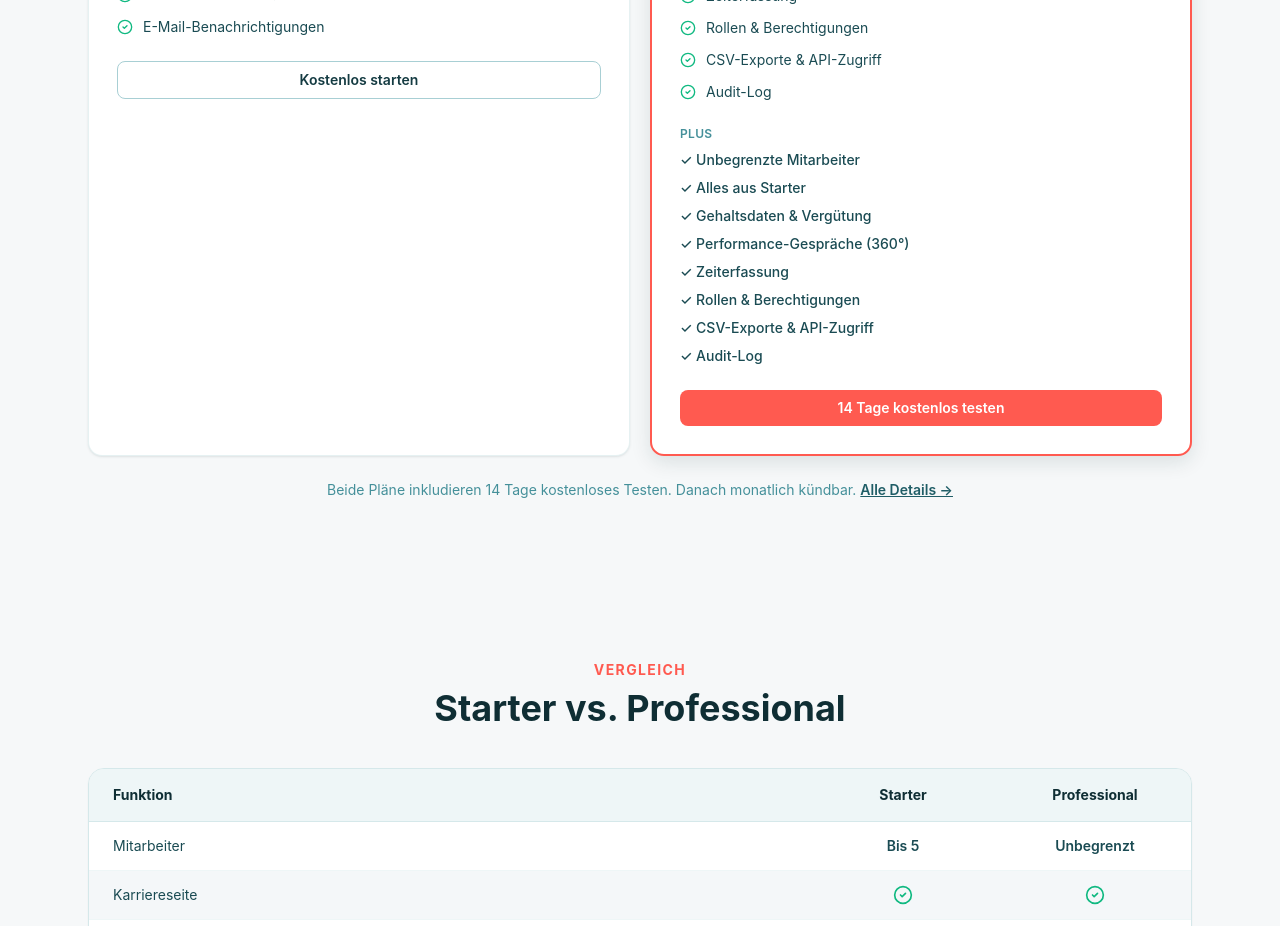
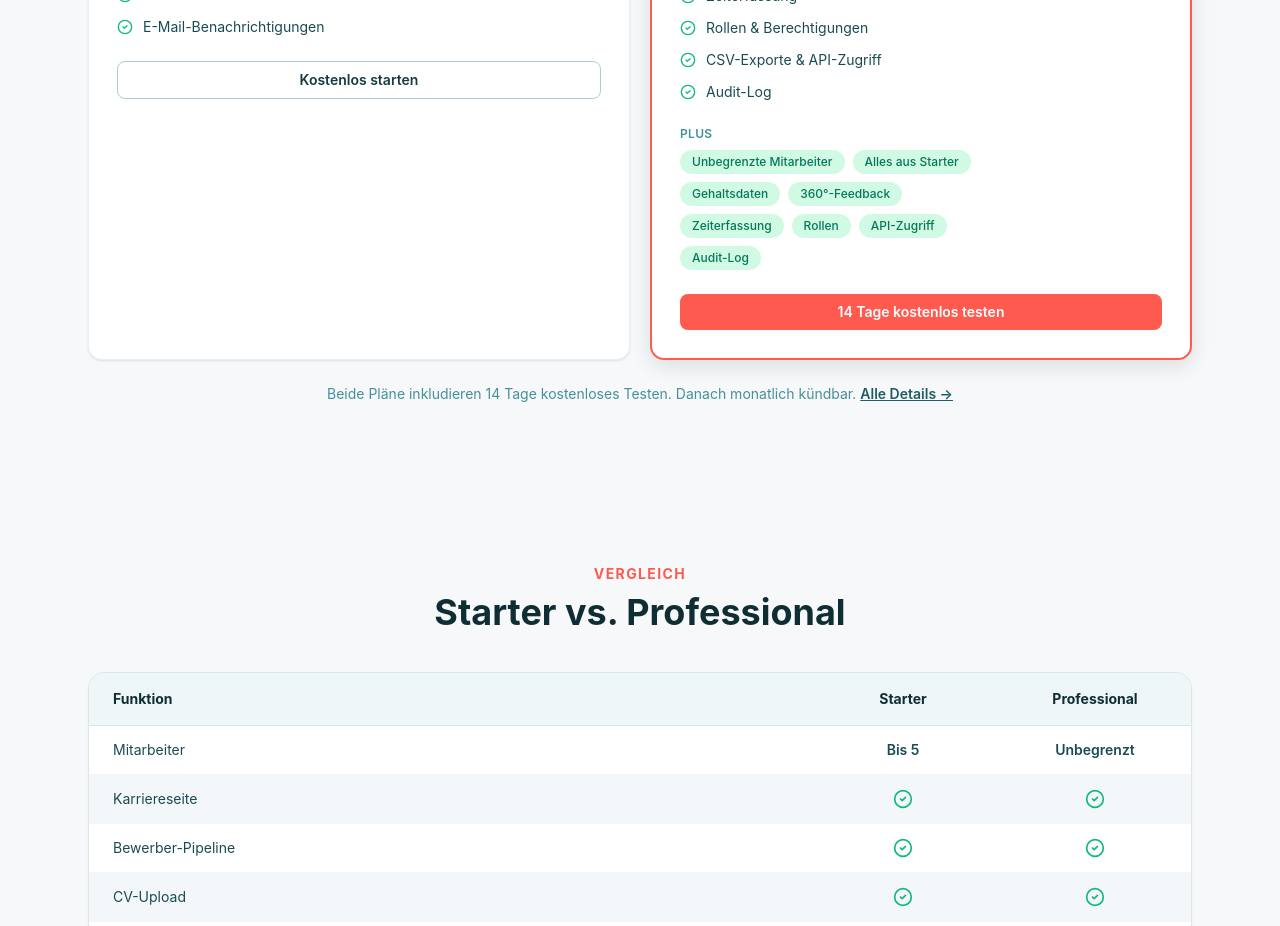
Before and after one commit to bastio89/iistelle, a Next.js app: page / in a window 1280 px wide. Shown: the part 3160-4086 px from the top of the page. Built offline with nearby package versions, Linux system fonts and the light colour scheme.

Commit message:
feat: Plus-Features als Pill-Tags dargestellt

```diff
--- a/src/app/page.tsx
+++ b/src/app/page.tsx
@@ -504,18 +504,20 @@ export default function LandingPage() {
                     </div>
 
                     {plan.id === "professional" && (
-                      <div className="mt-6 space-y-2">
-                        <p className="text-xs font-semibold uppercase tracking-wide text-petrol-400">
+                      <div className="mt-6">
+                        <p className="text-xs font-semibold uppercase tracking-wide text-petrol-400 mb-2">
                           Plus
                         </p>
-                        <p className="text-sm font-medium text-petrol-700">✓ Unbegrenzte Mitarbeiter</p>
-                        <p className="text-sm font-medium text-petrol-700">✓ Alles aus Starter</p>
-                        <p className="text-sm font-medium text-petrol-700">✓ Gehaltsdaten & Vergütung</p>
-                        <p className="text-sm font-medium text-petrol-700">✓ Performance-Gespräche (360°)</p>
-                        <p className="text-sm font-medium text-petrol-700">✓ Zeiterfassung</p>
-                        <p className="text-sm font-medium text-petrol-700">✓ Rollen & Berechtigungen</p>
-                        <p className="text-sm font-medium text-petrol-700">✓ CSV-Exporte & API-Zugriff</p>
-                        <p className="text-sm font-medium text-petrol-700">✓ Audit-Log</p>
+                        <div className="flex flex-wrap gap-2">
+                          <span className="rounded-full bg-emerald-100 px-3 py-1 text-xs font-medium text-emerald-700">Unbegrenzte Mitarbeiter</span>
+                          <span className="rounded-full bg-emerald-100 px-3 py-1 text-xs font-medium text-emerald-700">Alles aus Starter</span>
+                          <span className="rounded-full bg-emerald-100 px-3 py-1 text-xs font-medium text-emerald-700">Gehaltsdaten</span>
+                          <span className="rounded-full bg-emerald-100 px-3 py-1 text-xs font-medium text-emerald-700">360°-Feedback</span>
+                          <span className="rounded-full bg-emerald-100 px-3 py-1 text-xs font-medium text-emerald-700">Zeiterfassung</span>
+                          <span className="rounded-full bg-emerald-100 px-3 py-1 text-xs font-medium text-emerald-700">Rollen</span>
+                          <span className="rounded-full bg-emerald-100 px-3 py-1 text-xs font-medium text-emerald-700">API-Zugriff</span>
+                          <span className="rounded-full bg-emerald-100 px-3 py-1 text-xs font-medium text-emerald-700">Audit-Log</span>
+                        </div>
                       </div>
                     )}
                   </div>
```
